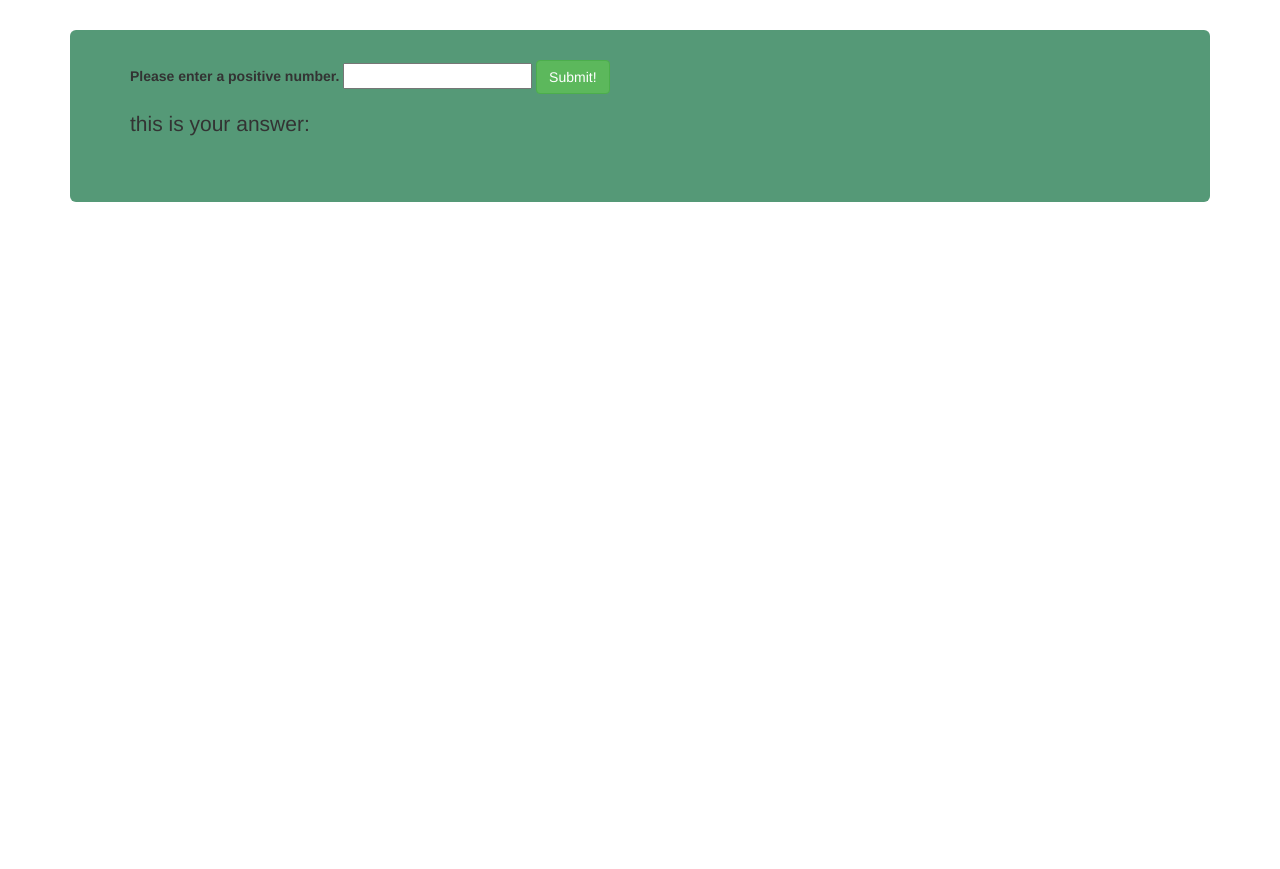
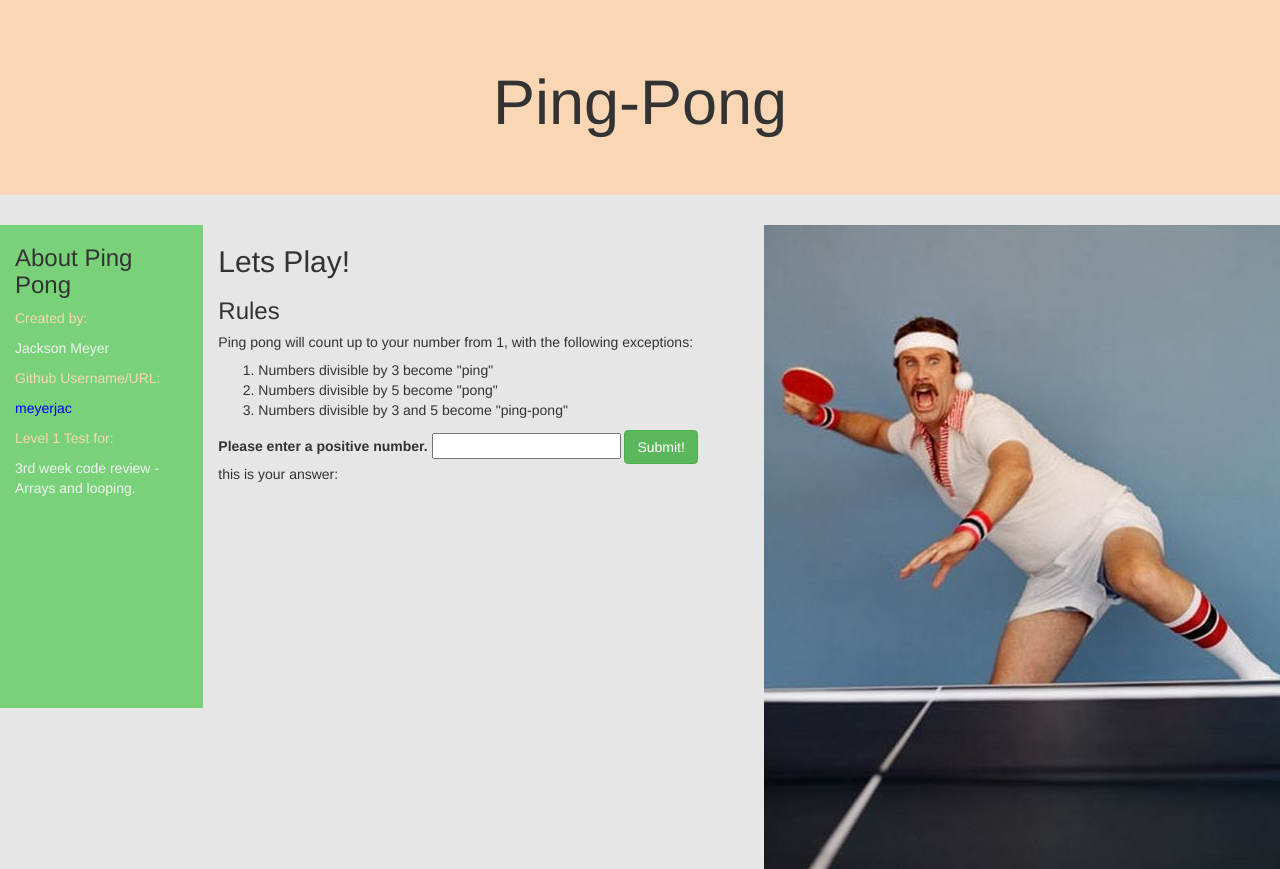
Before and after one commit to meyerjac/ping-pong, a plain HTML site: page index.html in a window 1280 px wide. Before the commit the page ends 800 px from the top, so only its background shows below. Drawn offline with nearby package versions, Linux system fonts and the light colour scheme.

Commit message:
added styling and got front end to work with backend

```diff
--- a/css/styles.css
+++ b/css/styles.css
@@ -1,5 +1,31 @@
+h1 {
+  font-size: 4em;
+  text-align: center;
+}
+
 .jumbotron {
-  margin-top: 30px;
-  padding-top: 30px;
-  background-color: #559977;
+max-width: 100%;
+background-color: #f9d7b4;
 }
+
+body {
+  background-color: #e6e6e6;
+}
+
+.col-md-2 {
+  padding-left: 30px;
+  background-color: #79d279;
+  padding-bottom: 200px;
+}
+
+.yellow {
+  color: #f9d7b4;
+}
+
+.white {
+  color:  #f2f2f2;
+}
+
+#blue {
+  color: blue;
+}
--- a/index.html
+++ b/index.html
@@ -8,24 +8,45 @@
     <meta charset="utf-8">
     <title>Ping-Pong</title>
   </head>
+
   <body>
-
-    <div class="container">
     <div class="jumbotron">
+      <h1>Ping-Pong</h1>
+    </div>
+      <div class="row">
+        <div class="col-md-2">
+          <h3>About Ping Pong</h3>
+          <p class="yellow">Created by:</p>
+          <p class="white">Jackson Meyer</p>
+          <p class="yellow">Github Username/URL:</p>
+          <p class="white">
+          <p id=blue>meyerjac</p>
+          <p class="yellow">Level 1 Test for:</p>
+          <p class="white">3rd week code review - Arrays and looping.</p>
+        </div>
+        <div class="col-md-5">
+          <h2>Lets Play!</h2>
+          <h3>Rules</h3>
+          <h5>Ping pong will count up to your number from 1, with the following exceptions:</h5>
+          <ol>
+            <li>Numbers divisible by 3 become "ping"</li>
+            <li>Numbers divisible by 5 become "pong"</li>
+            <li>Numbers divisible by 3 and 5 become "ping-pong"</li>
+          </ol>
           <form id="form1">
             <div class="form-group">
               <label for="input-box">Please enter a positive number.</label>
               <input id="textinput" type="text">
-                <button type="submit" class="btn btn-success" name="button">Submit!</button>
-              <!-- <input type="button" class= "btn btn-danger" value="Reset Form" onClick="this.form.reset()"/> -->
-              </div>
-            </form>
+              <button type="submit" class="btn btn-success" name="button"> Submit! </button>
               <p>
                 this is your answer:
               </p>
-          <div class="result">
+              <p class="result"></p>
             </div>
+          </form>
         </div>
+        <div class="col-md-3">
+          <img src="img/ping.jpg" alt="ping pong picture" >
       </div>
     </div>
   </body>
--- a/js/scripts.js
+++ b/js/scripts.js
@@ -8,7 +8,7 @@ var getPingPonged = function(number) {
 var arr1 = [];
 var arr2 = [];
 var arr3 = [];
-var arr4 = [];
+arr4 = [];
 
 // This is branching and giving feedback
 
@@ -49,11 +49,7 @@ for (var index = 1; index <= number; index ++) {
 }
  arr4.push(arr);
 });
-console.log(arr4)
 
-// I have no idea why my backend wont talk to my front end and I can apply .slidedown and stuff like that  :/
-
-return(arr4);
 }
 
 
@@ -65,6 +61,6 @@ $(document).ready(function() {
     console.log("Button Clicked");
     var input = $("#textinput").val();
     var result= getPingPonged(input);
-    $(".result").text(result);
+    $(".result").text(arr4);
   });
 });
```
Also changed, not shown: img/ping.jpg (added). Lines whose indentation alone changed are shown as unchanged.
